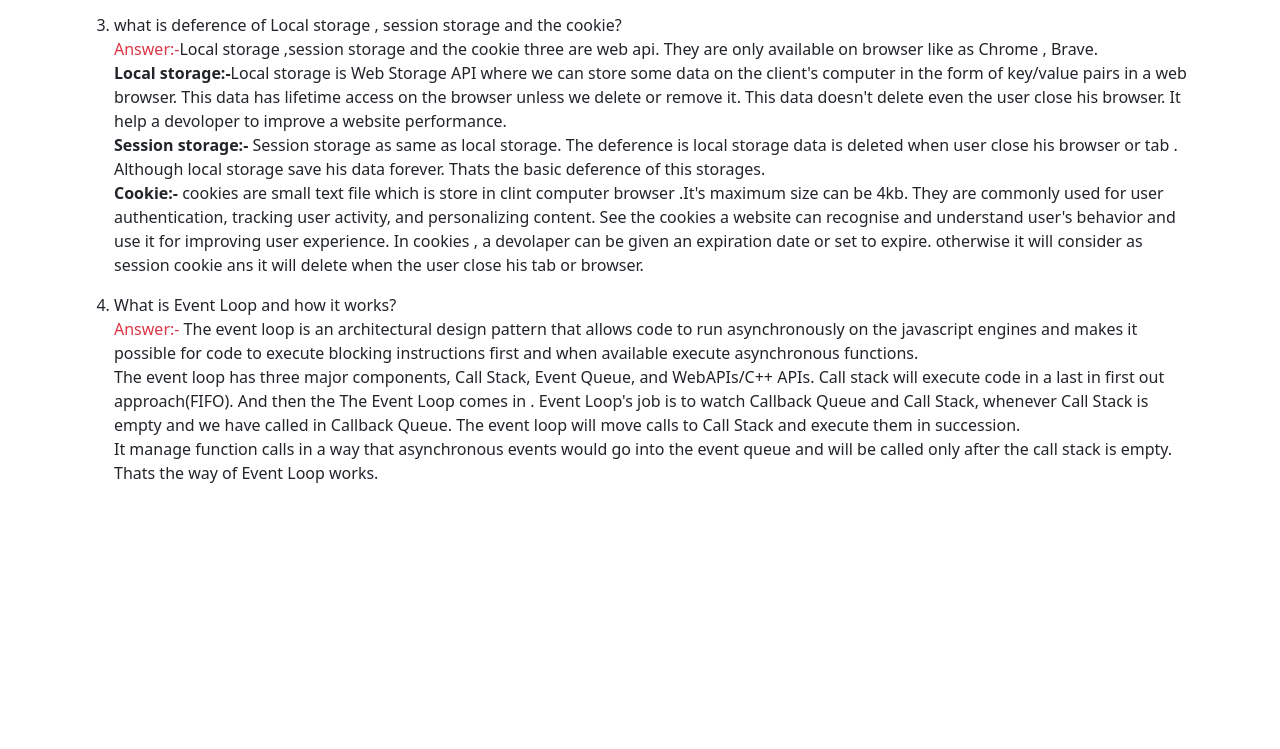
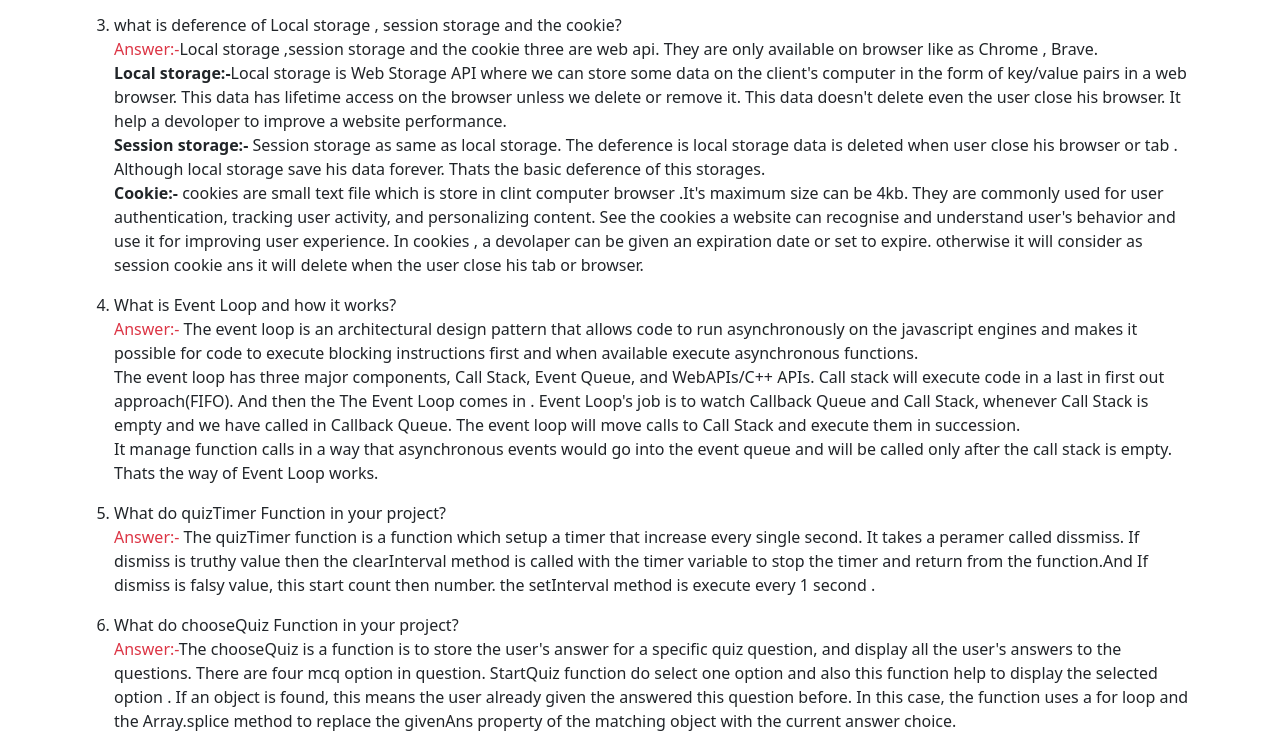
Before and after one commit to oliullah05/Quiz-Site-Vanila-JavaScript-, a plain HTML site: page blog.html in a window 1280 px wide. Shown: the part 387-1136 px from the top of the page. Before the commit the page ends 888 px from the top, so only its background shows below. Drawn offline with nearby package versions, Linux system fonts and the light colour scheme.

Commit message:
all question answere done

```diff
--- a/blog.html
+++ b/blog.html
@@ -42,6 +42,17 @@
         </li>
 
 
+        <li>What do quizTimer Function in your project?
+            <p> <span class="text-danger">Answer:-</span>
+                The quizTimer function is a function which setup a timer that increase every single second. It takes a peramer called dissmiss. If dismiss is truthy value then the clearInterval method is called with the timer variable to stop the timer and return from the function.And If dismiss is falsy value, this start count then number. the setInterval method  is execute every 1 second .
+            </p>
+        </li>
+
+
+        <li>What do chooseQuiz Function in your project?
+            <p> <span class="text-danger">Answer:-</span>The chooseQuiz  is a function is to store the user's answer for a specific quiz question, and display all the user's answers to the questions. There are four mcq option in question. StartQuiz function do select one option and also this function help to display the selected option . If an object is found, this means the user already given the answered this question before. In this case, the function uses a for loop and the Array.splice method to replace the givenAns property of the matching object with the current answer choice.
+            </p>
+        </li>
     </ol>
 </body>
 </html>
```
